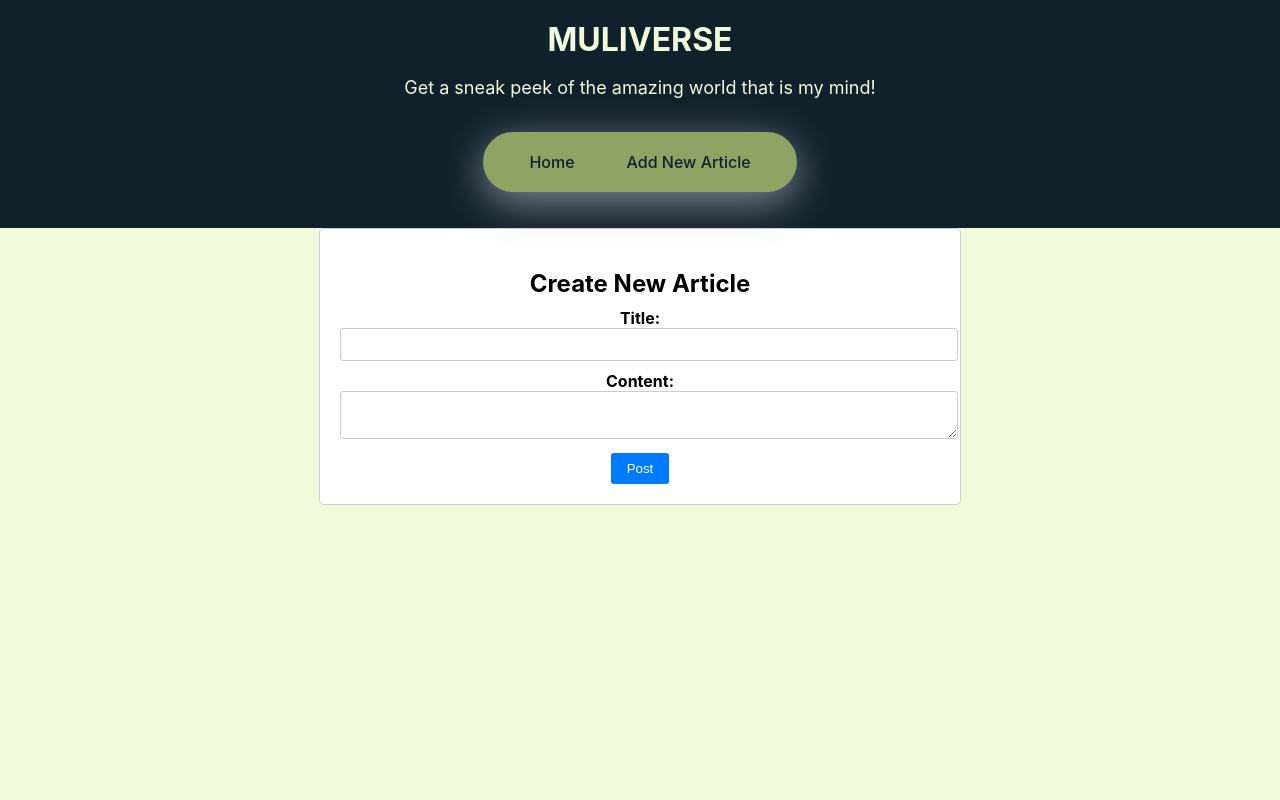
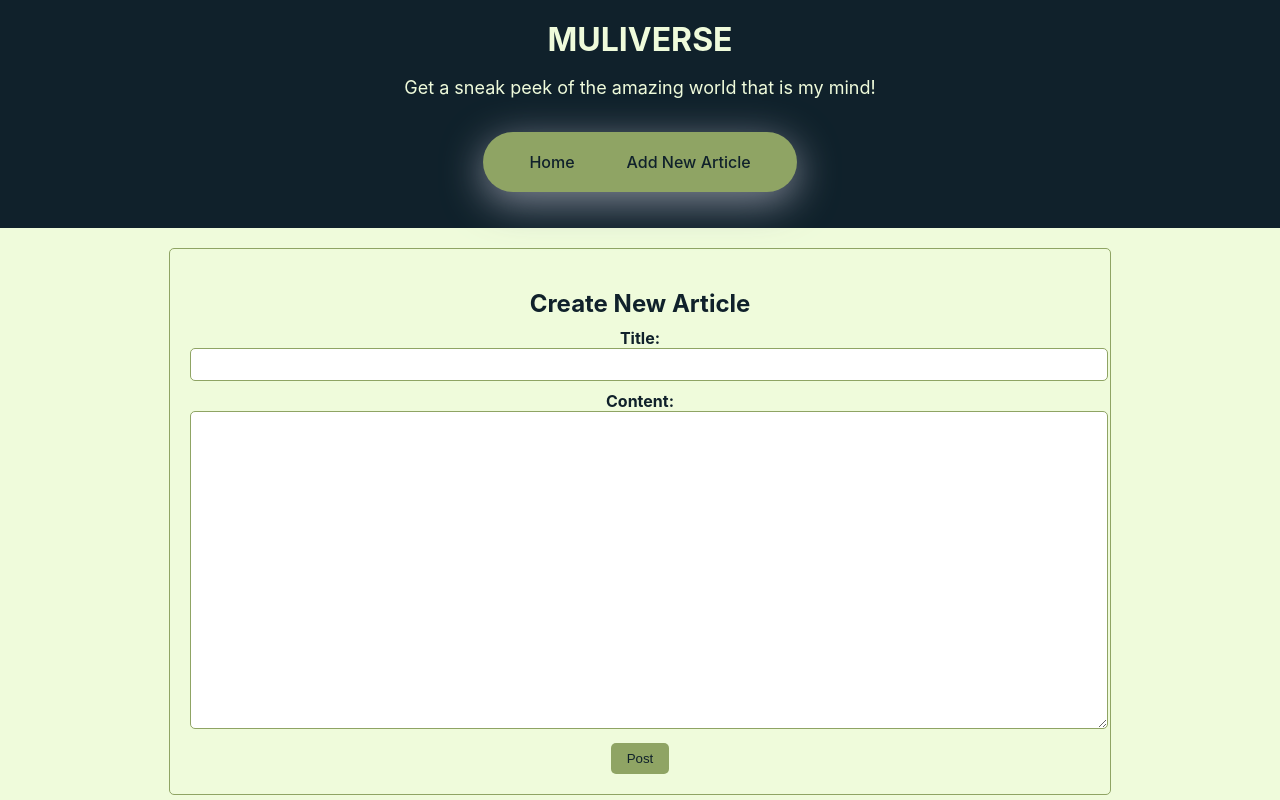
Before and after one commit to Samstar10/Muliverse, a React (Create React App) app: page /new in a window 1280 px wide. Built offline with nearby package versions, Linux system fonts and the light colour scheme.

Commit message:
Add new article styles

```diff
--- a/db.json
+++ b/db.json
@@ -14,6 +14,11 @@
       "title": "Rest time",
       "content": "Just finished with all the basic functionalities of my web application and now I can cook and rest. A sigh of relief.",
       "id": 5
+    },
+    {
+      "title": "Another Article",
+      "content": "This is another article after updating my UI",
+      "id": 6
     }
   ]
 }
--- a/src/App.css
+++ b/src/App.css
@@ -203,17 +203,19 @@ body{
 }
 
 .new-article-form{
-  max-width: 600px;
+  max-width: 900px;
   margin: auto;
+  margin-top: 20px;
   padding: 20px;
-  border: 1px solid #ccc;
+  border: 1px solid #8fa464;
   border-radius: 5px;
-  background-color: #fff;
+  background-color: #effbdb;
 }
 
 .new-article-form h2{
-  font-size: 24px;
+  font-size: 1.5rem;
   margin-bottom: 10px;
+  color: #10212b;
 }
 
 .new-article-form form div{
@@ -223,22 +225,27 @@ body{
 .new-article-form form label{
   font-weight: bold;
   display: block;
+  color: #10212b;
 }
 
 .new-article-form form input,
 .new-article-form form textarea{
   width: 100%;
   padding: 8px;
-  border: 1px solid #ccc;
-  border-radius: 3px;
+  border: 1px solid #8fa464;
+  border-radius: 5px;
+}
+
+.new-article-form form textarea{
+  height: 300px;
 }
 
 .new-article-form form button{
-  background-color: #007bff;
-  color: #fff;
+  background-color: #8fa464;
+  color: #10212b;
   border: none;
   padding: 8px 16px;
-  border-radius: 3px;
+  border-radius: 5px;
   cursor: pointer;
 }
 
```
